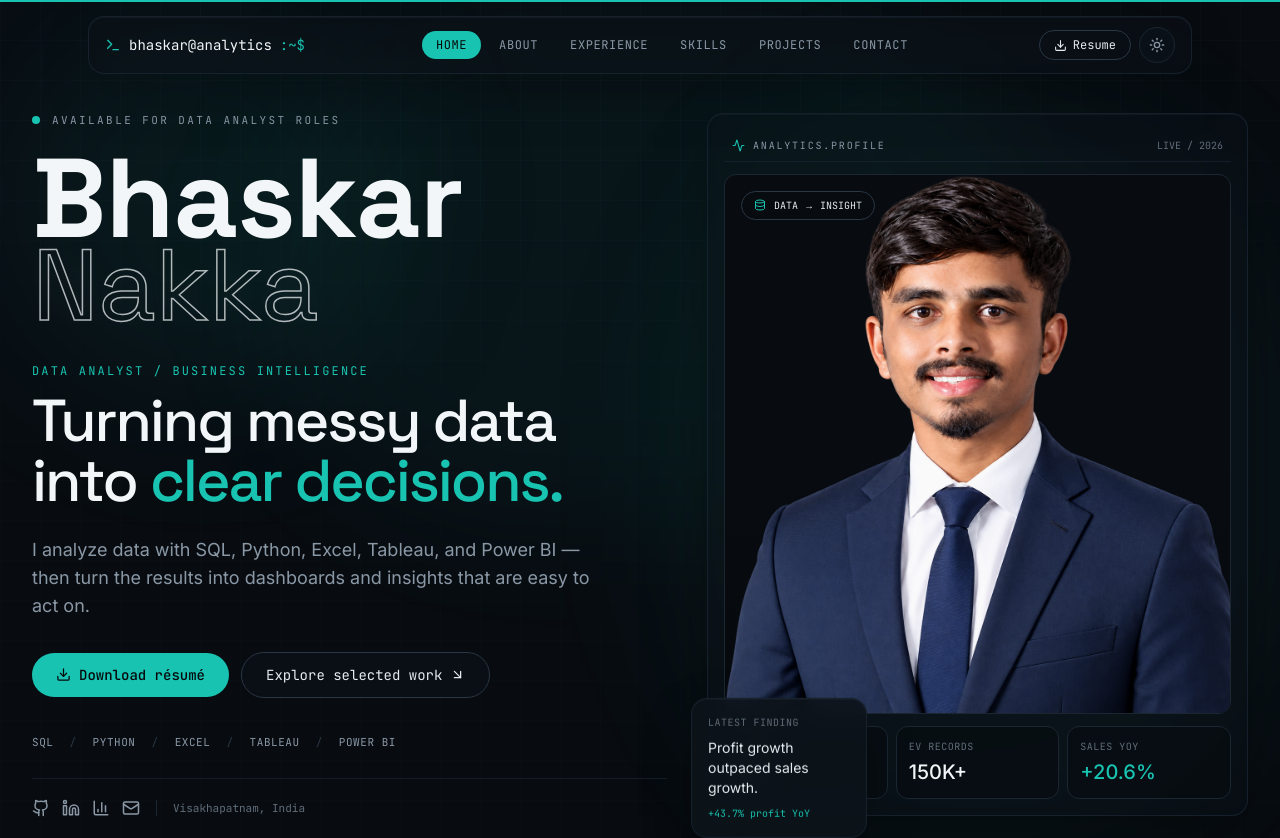
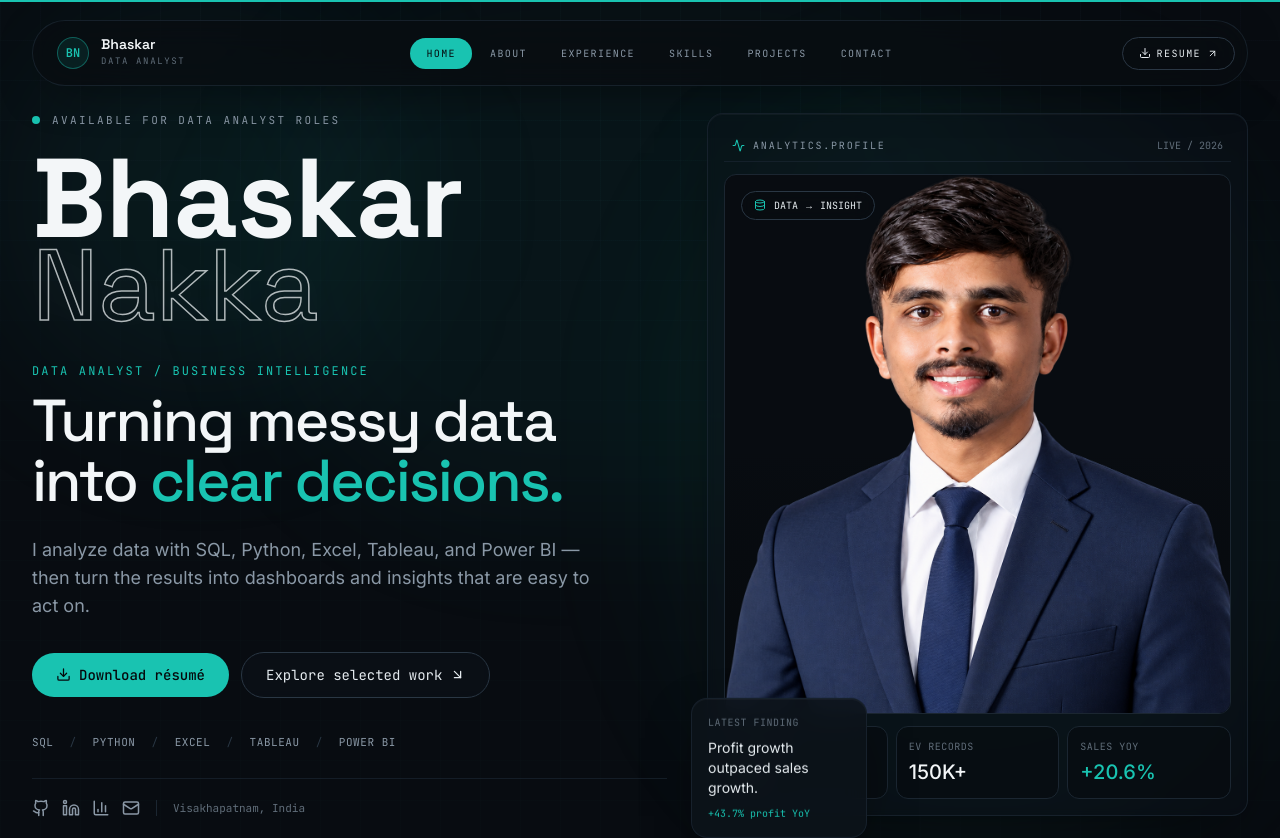
Before and after one commit to bhaskar-nb/portfolio, a Next.js app: page / in a window 1280 px wide. Shown: the top 838 px of the page. Built offline with nearby package versions, Linux system fonts and the light colour scheme.

Commit message:
Redesign navbar UI while preserving original palette

```diff
--- a/components/Navbar.tsx
+++ b/components/Navbar.tsx
@@ -2,12 +2,13 @@
 
 import { useEffect, useState } from "react";
 import { motion, AnimatePresence } from "framer-motion";
-import { Menu, X, Terminal, Download } from "lucide-react";
+import { Menu, X, ArrowUpRight, Download } from "lucide-react";
 import { nav } from "@/lib/data";
-import ThemeToggle from "@/components/ThemeToggle";
 import { cn } from "@/lib/utils";
 
-const primaryNav = nav.filter((item) => ["home", "about", "experience", "skills", "projects", "contact"].includes(item.id));
+const primaryNav = nav.filter((item) =>
+  ["home", "about", "experience", "skills", "projects", "contact"].includes(item.id)
+);
 const resumeUrl = "/Resume.pdf?download=1";
 
 export default function Navbar() {
@@ -16,30 +17,145 @@ export default function Navbar() {
   const [scrolled, setScrolled] = useState(false);
 
   useEffect(() => {
-    const onScroll = () => setScrolled(window.scrollY > 20);
-    window.addEventListener("scroll", onScroll);
+    const onScroll = () => setScrolled(window.scrollY > 36);
+    window.addEventListener("scroll", onScroll, { passive: true });
     onScroll();
     return () => window.removeEventListener("scroll", onScroll);
   }, []);
 
   useEffect(() => {
-    const sections = nav.map((n) => document.getElementById(n.id)).filter(Boolean) as HTMLElement[];
-    const observer = new IntersectionObserver((entries) => entries.forEach((entry) => entry.isIntersecting && setActive(entry.target.id)), { rootMargin: "-40% 0px -50% 0px", threshold: 0 });
-    sections.forEach((s) => observer.observe(s));
+    const sections = nav
+      .map((item) => document.getElementById(item.id))
+      .filter(Boolean) as HTMLElement[];
+
+    const observer = new IntersectionObserver(
+      (entries) => {
+        const visible = entries
+          .filter((entry) => entry.isIntersecting)
+          .sort((a, b) => b.intersectionRatio - a.intersectionRatio)[0];
+        if (visible) setActive(visible.target.id);
+      },
+      { rootMargin: "-42% 0px -48% 0px", threshold: [0, 0.15, 0.5] }
+    );
+
+    sections.forEach((section) => observer.observe(section));
     return () => observer.disconnect();
   }, []);
 
-  function scrollTo(id: string) { setOpen(false); document.getElementById(id)?.scrollIntoView({ behavior: "smooth" }); }
+  function scrollTo(id: string) {
+    setOpen(false);
+    document.getElementById(id)?.scrollIntoView({ behavior: "smooth" });
+  }
 
   return (
-    <header className={cn("fixed inset-x-0 top-0 z-50 transition-all duration-300", scrolled ? "py-2" : "py-4")}>
-      <div className="mx-auto max-w-6xl px-4 sm:px-6">
-        <div className={cn("panel flex items-center justify-between px-4 py-2.5 transition-colors", scrolled ? "bg-base-700/80" : "bg-base-700/40")}>
-          <button onClick={() => scrollTo("home")} className="flex items-center gap-2 font-mono text-sm text-ink-100" aria-label="Go to home"><Terminal size={16} className="text-teal" /><span className="hidden sm:inline">bhaskar@analytics</span><span className="sm:hidden">BG</span><span className="text-gold">:~$</span></button>
-          <nav aria-label="Primary navigation" className="hidden items-center gap-1 lg:flex">{primaryNav.map((item) => (<button key={item.id} onClick={() => scrollTo(item.id)} className={cn("relative rounded-full px-3.5 py-1.5 font-mono text-xs uppercase tracking-wider transition-colors", active === item.id ? "text-base-900" : "text-ink-400 hover:text-ink-100")}>{active === item.id && <motion.span layoutId="nav-pill" className="absolute inset-0 rounded-full bg-teal" transition={{ type: "spring", stiffness: 400, damping: 30 }} />}<span className="relative z-10">{item.label}</span></button>))}</nav>
-          <div className="flex items-center gap-2"><a href={resumeUrl} download className="hidden items-center gap-1.5 rounded-full border border-base-400 px-3.5 py-1.5 font-mono text-xs text-ink-200 transition-colors hover:border-gold/60 hover:text-gold sm:flex"><Download size={13} /> Resume</a><ThemeToggle /><button className="flex h-9 w-9 items-center justify-center rounded-full border border-base-500 text-ink-200 lg:hidden" onClick={() => setOpen((o) => !o)} aria-label="Toggle menu" aria-expanded={open}>{open ? <X size={16} /> : <Menu size={16} />}</button></div>
+    <header className="fixed inset-x-0 top-0 z-50 pointer-events-none">
+      <div
+        className={cn(
+          "mx-auto max-w-7xl px-4 transition-all duration-500 sm:px-6 lg:px-8",
+          scrolled ? "pt-3" : "pt-5"
+        )}
+      >
+        <div
+          className={cn(
+            "pointer-events-auto relative flex items-center justify-between overflow-hidden rounded-full border px-3 py-2",
+            "border-base-500/80 bg-base-800/75 backdrop-blur-xl",
+            "shadow-[0_12px_50px_-20px_rgba(0,0,0,0.7)] transition-all duration-500",
+            scrolled ? "mx-auto max-w-5xl" : "max-w-7xl"
+          )}
+        >
+          <button
+            onClick={() => scrollTo("home")}
+            className="group flex items-center gap-3 rounded-full px-3 py-2"
+            aria-label="Go to home"
+          >
+            <span className="flex h-8 w-8 items-center justify-center rounded-full border border-teal/40 bg-teal/10 font-mono text-xs font-semibold text-teal transition-transform duration-300 group-hover:rotate-6">
+              BN
+            </span>
+            <span className="hidden text-left sm:block">
+              <span className="block font-display text-sm font-semibold leading-none text-ink-100">Bhaskar</span>
+              <span className="mt-1 block font-mono text-[9px] uppercase tracking-[0.18em] text-ink-600">Data Analyst</span>
+            </span>
+          </button>
+
+          <nav aria-label="Primary navigation" className="hidden items-center gap-0.5 lg:flex">
+            {primaryNav.map((item) => (
+              <button
+                key={item.id}
+                onClick={() => scrollTo(item.id)}
+                className={cn(
+                  "relative rounded-full px-4 py-2 font-mono text-[10px] uppercase tracking-[0.14em] transition-colors",
+                  active === item.id ? "text-base-900" : "text-ink-400 hover:text-ink-100"
+                )}
+              >
+                {active === item.id && (
+                  <motion.span
+                    layoutId="nav-active-pill"
+                    className="absolute inset-0 rounded-full bg-teal"
+                    transition={{ type: "spring", stiffness: 420, damping: 32 }}
+                  />
+                )}
+                <span className="relative z-10">{item.label}</span>
+              </button>
+            ))}
+          </nav>
+
+          <div className="flex items-center gap-2">
+            <a
+              href={resumeUrl}
+              download
+              className="group hidden items-center gap-1.5 rounded-full border border-base-400 px-4 py-2 font-mono text-[10px] uppercase tracking-[0.14em] text-ink-200 transition-all hover:border-teal/60 hover:text-teal sm:flex"
+            >
+              <Download size={12} />
+              Resume
+              <ArrowUpRight size={11} className="transition-transform group-hover:-translate-y-0.5 group-hover:translate-x-0.5" />
+            </a>
+
+            <button
+              className="flex h-9 w-9 items-center justify-center rounded-full border border-base-500 text-ink-200 transition-colors hover:border-teal/60 hover:text-teal lg:hidden"
+              onClick={() => setOpen((value) => !value)}
+              aria-label="Toggle menu"
+              aria-expanded={open}
+            >
+              {open ? <X size={16} /> : <Menu size={16} />}
+            </button>
+          </div>
         </div>
-        <AnimatePresence>{open && (<motion.div initial={{ opacity: 0, height: 0 }} animate={{ opacity: 1, height: "auto" }} exit={{ opacity: 0, height: 0 }} className="panel mt-2 overflow-hidden bg-base-700/95 lg:hidden"><div className="flex flex-col p-2">{primaryNav.map((item) => (<button key={item.id} onClick={() => scrollTo(item.id)} className={cn("rounded-lg px-4 py-3 text-left font-mono text-sm uppercase tracking-wide", active === item.id ? "bg-teal/10 text-teal" : "text-ink-400 hover:bg-base-600/60 hover:text-ink-100")}>{item.label}</button>))}<a href={resumeUrl} download onClick={() => setOpen(false)} className="mt-1 flex items-center gap-2 rounded-lg px-4 py-3 font-mono text-sm uppercase tracking-wide text-gold hover:bg-base-600/60"><Download size={15} /> Download Resume</a></div></motion.div>)}</AnimatePresence>
+
+        <AnimatePresence>
+          {open && (
+            <motion.div
+              initial={{ opacity: 0, y: -8, scale: 0.98 }}
+              animate={{ opacity: 1, y: 0, scale: 1 }}
+              exit={{ opacity: 0, y: -8, scale: 0.98 }}
+              transition={{ duration: 0.2 }}
+              className="pointer-events-auto mx-1 mt-2 overflow-hidden rounded-2xl border border-base-500/80 bg-base-800/95 p-2 shadow-2xl backdrop-blur-xl lg:hidden"
+            >
+              {primaryNav.map((item) => (
+                <button
+                  key={item.id}
+                  onClick={() => scrollTo(item.id)}
+                  className={cn(
+                    "flex w-full items-center justify-between rounded-xl px-4 py-3.5 text-left font-mono text-xs uppercase tracking-[0.14em] transition-colors",
+                    active === item.id
+                      ? "bg-teal/10 text-teal"
+                      : "text-ink-400 hover:bg-base-700 hover:text-ink-100"
+                  )}
+                >
+                  {item.label}
+                  {active === item.id && <span className="h-1.5 w-1.5 rounded-full bg-teal" />}
+                </button>
+              ))}
+              <a
+                href={resumeUrl}
+                download
+                onClick={() => setOpen(false)}
+                className="mt-1 flex items-center justify-center gap-2 rounded-xl border border-base-500 px-4 py-3.5 font-mono text-xs uppercase tracking-[0.14em] text-gold"
+              >
+                <Download size={14} /> Download Resume
+              </a>
+            </motion.div>
+          )}
+        </AnimatePresence>
       </div>
     </header>
   );
```
